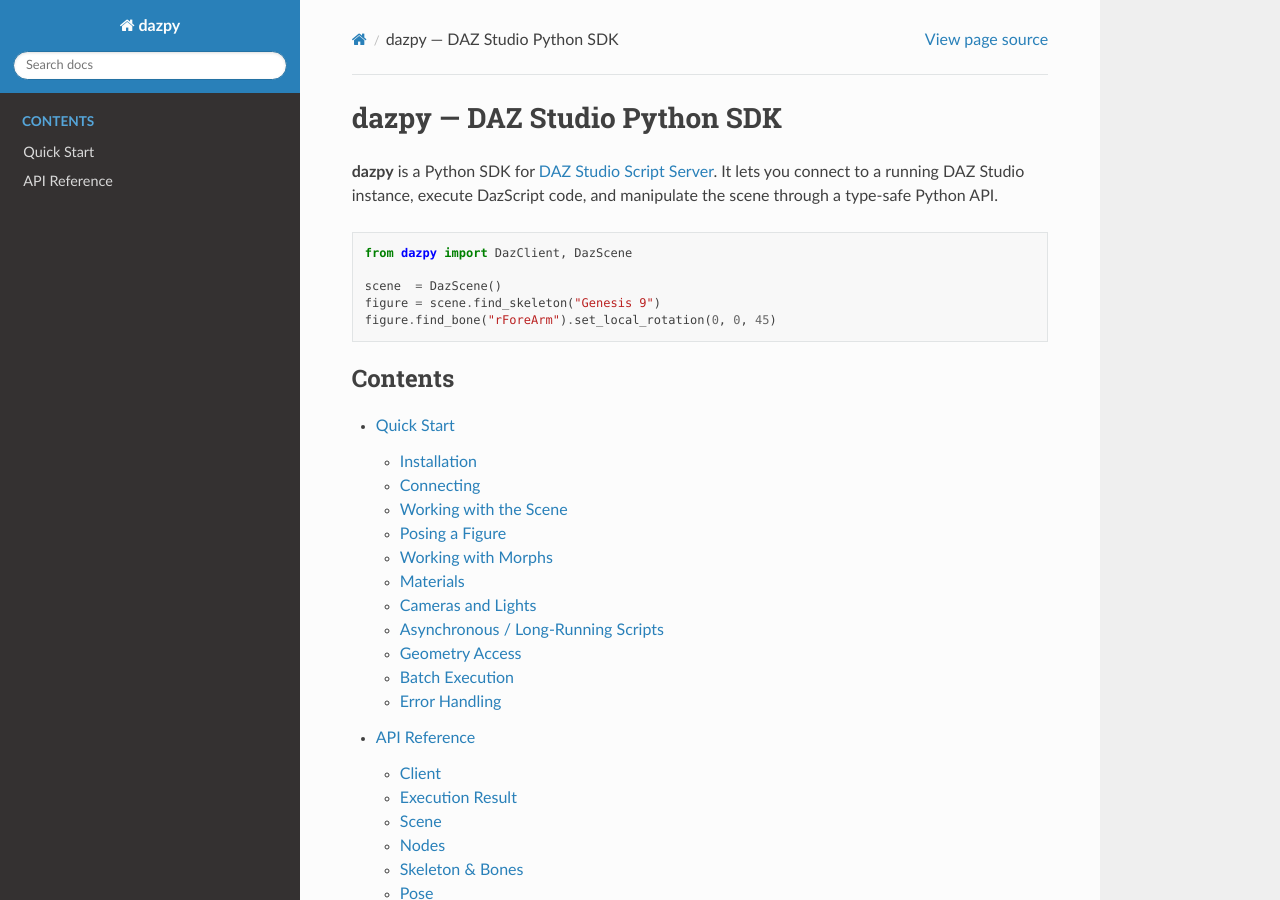
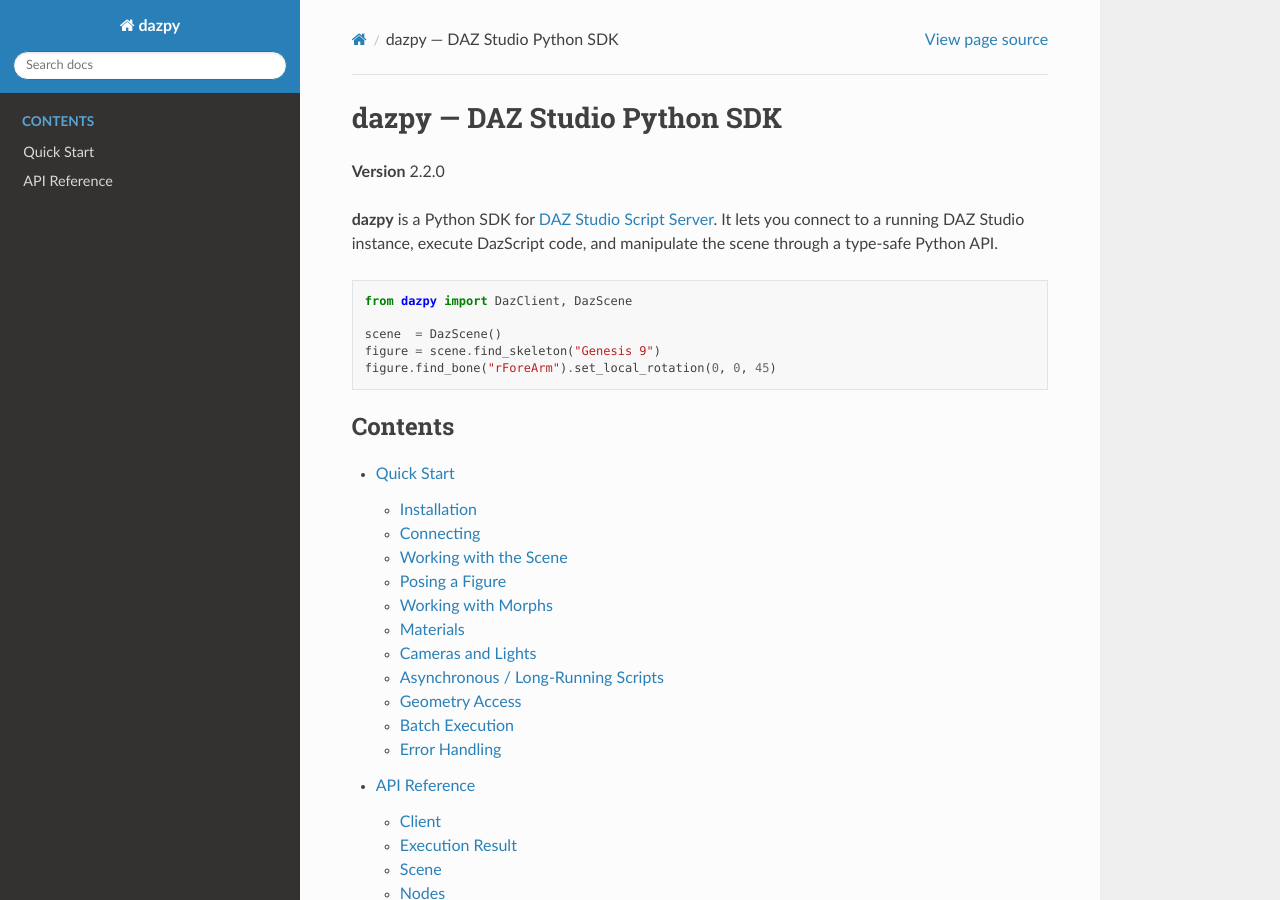
Before and after one commit to bluemoonfoundry/daz-script-server, a Sphinx documentation site: the page built from docs/index.rst, in a window 1280 px wide and 900 px high. Built offline with Sphinx 7.4.7 and the Read the Docs theme 3.1.0, drawn with Linux system fonts in a browser that asks for light colours.

Commit message:
Add version number to docs pages
Sets version = release in conf.py so the RTD theme sidebar shows the
version, and adds a Version badge to the index landing page using the
|release| substitution so it stays in sync with conf.py.

Co-Authored-By: Claude Sonnet 4.6 <noreply@anthropic.com>

```diff
--- a/docs/conf.py
+++ b/docs/conf.py
@@ -11,6 +11,7 @@ project = "dazpy"
 copyright = "2024, Blue Moon Foundry"
 author = "Blue Moon Foundry"
 release = "2.2.0"
+version = release
 
 # ── Extensions ────────────────────────────────────────────────────────────────
 
--- a/docs/index.rst
+++ b/docs/index.rst
@@ -1,5 +1,7 @@
 dazpy — DAZ Studio Python SDK
 ==============================
+
+**Version** |release|
 
 **dazpy** is a Python SDK for `DAZ Studio Script Server
 <https://github.com/bluemoonfoundry/daz-script-server>`_.  It lets you
```
